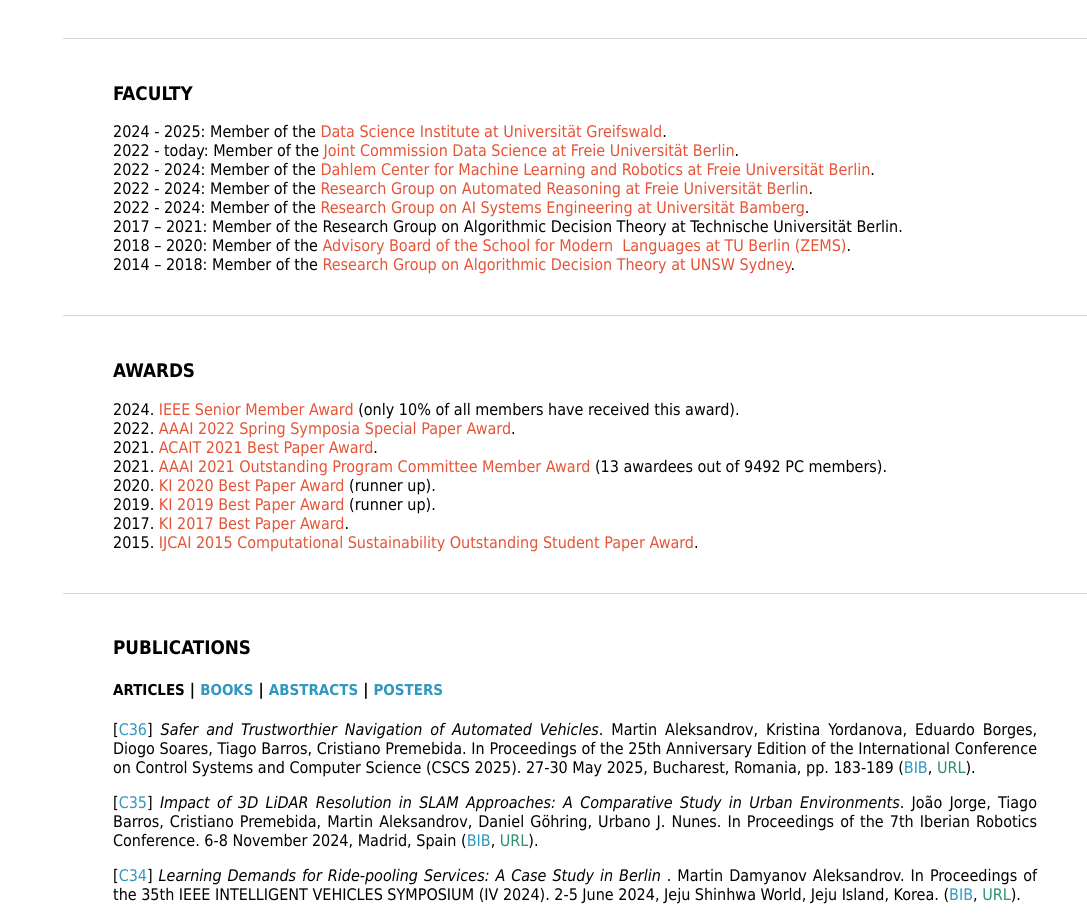
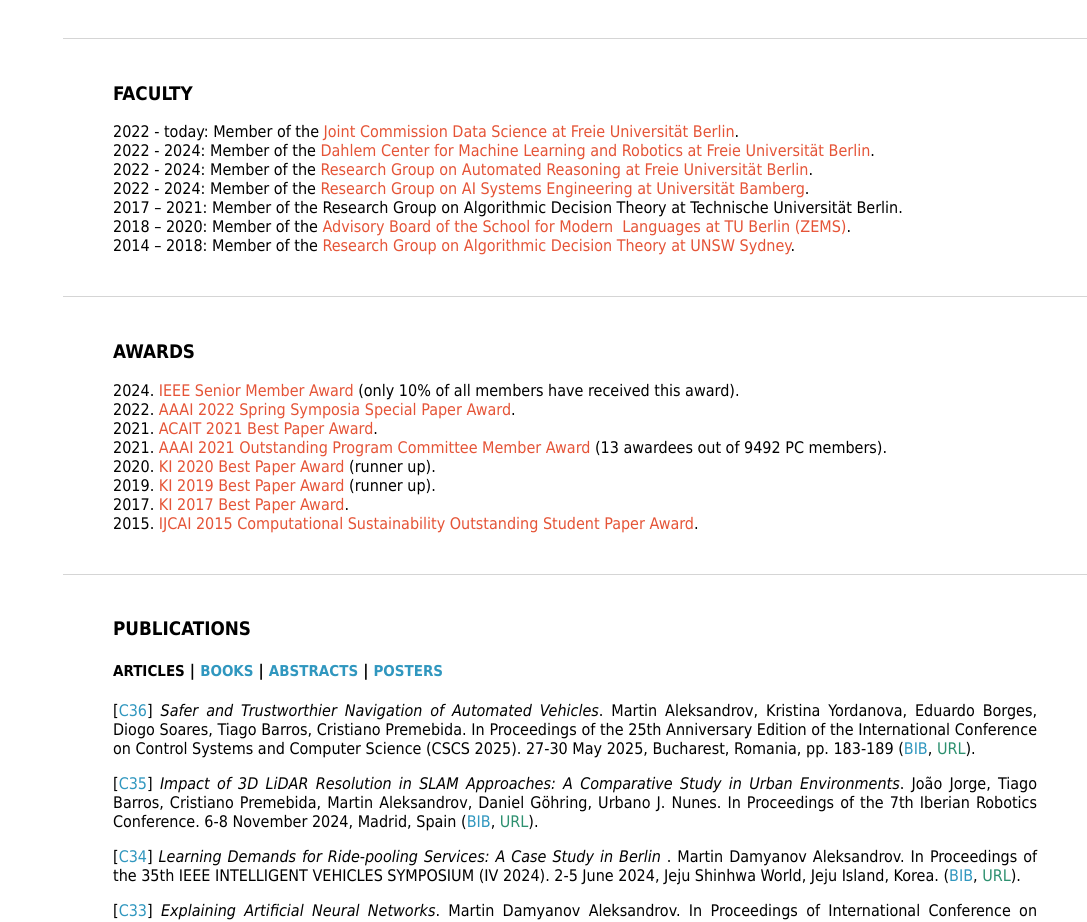
Before and after one commit to martofena/martofena.github.io, a plain HTML site: page index.html in a window 1280 px wide. Shown: the part 3901-4823 px from the top of the page, without its empty margins (193-1280 px from the left). Drawn offline with Linux system fonts and the light colour scheme.

Commit message:
Update index.html

```diff
--- a/index.html
+++ b/index.html
@@ -278,8 +278,9 @@
 			<ul>
 				<!--
 				<li>2024 - 2028: Member of the <a class="txt" href="https://www.auf.uni-rostock.de/en/professorships/construction-and-environmental-area/landscape-ecology/" target="_blank" style="color:#e55437;">Faculty for Agricultural and Environmental Sciences at Universität Rostock</a>.</li>
+
+				<li>2024 - 2025: Member of the <a class="txt" href="https://datascience.uni-greifswald.de/" target="_blank" style="color:#e55437;">Data Science Institute at Universität Greifswald</a>.</li>
 				-->
-				<li>2024 - 2025: Member of the <a class="txt" href="https://datascience.uni-greifswald.de/" target="_blank" style="color:#e55437;">Data Science Institute at Universität Greifswald</a>.</li>
 				<li>2022 - today: Member of the <a class="txt" href="https://www.mi.fu-berlin.de/en/data-science/index.html" target="_blank" style="color:#e55437;">Joint Commission Data Science at Freie Universität Berlin</a>.</li>
 				<li>2022 - 2024: Member of the <a class="txt" href="https://www.mi.fu-berlin.de/inf/groups/ag-ki/index.html" target="_blank" style="color:#e55437;">Dahlem Center for Machine Learning and Robotics at Freie Universität Berlin</a>.</li>
 				<li>2022 - 2024: Member of the <a class="txt" href="https://dcmlr.inf.fu-berlin.de/home/index.html%3Fp=41.html" target="_blank" style="color:#e55437;">Research Group on Automated Reasoning at Freie Universität Berlin</a>.</li>
```
